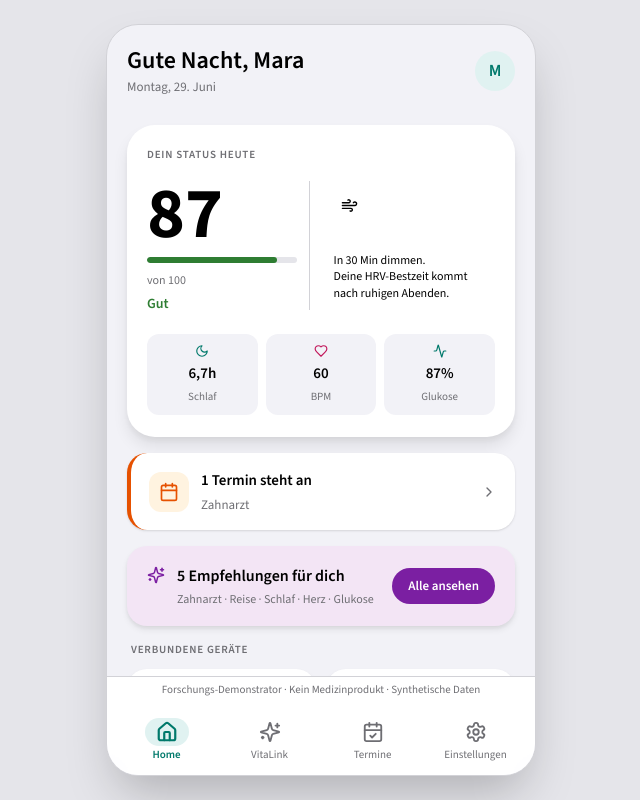
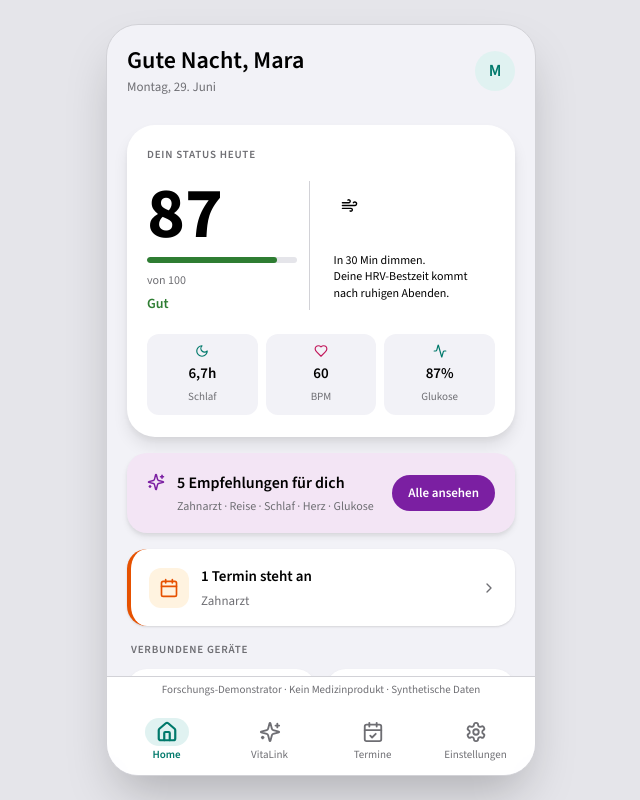
Before and after one commit to hussein-da/VitaLink, a Next.js app: page /dashboard in a window 1280 px wide. Shown: the whole page, without its empty margins (319-959 px from the left). Built offline with nearby package versions, Linux system fonts and the light colour scheme.

Commit message:
vitalink: 1.4 Informationsarchitektur (Kernaussage zuerst auf /vitalink & Dashboard, ahnliche Termine ohne Fehl-Link, Not-found -> /vitalink, E1/E2/E3 dokumentiert)

```diff
--- a/src/app/dashboard/page.tsx
+++ b/src/app/dashboard/page.tsx
@@ -74,29 +74,7 @@ export default function HomePage() {
         <WellnessHero />
       </div>
 
-      {/* ── Zone 3: Dringlichkeits-Hinweis ── */}
-      {zeitkritisch && (
-        <div className="mt-4 px-5">
-          <Link
-            href="/vitalink?filter=termine"
-            className="flex items-center gap-3 rounded-[20px] border-l-4 border-status-warn bg-surface px-[18px] py-4 shadow-sm transition-transform duration-200 ease-out motion-safe:active:scale-[0.98]"
-          >
-            <span className="flex h-10 w-10 shrink-0 items-center justify-center rounded-xl bg-status-warn-light">
-              <Calendar aria-hidden size={20} className="text-status-warn" />
-            </span>
-            <span className="flex min-w-0 flex-1 flex-col gap-[3px]">
-              <span className="text-[15px] font-semibold text-ink">
-                {zeitkritischeListe.length}{" "}
-                {zeitkritischeListe.length === 1 ? "Termin steht an" : "Termine stehen an"}
-              </span>
-              <span className="text-[13px] text-muted">{zeitkritischLabels}</span>
-            </span>
-            <ChevronRight aria-hidden size={16} className="shrink-0 text-muted" />
-          </Link>
-        </div>
-      )}
-
-      {/* ── Zone 4: CTA → VitaLink ── */}
+      {/* ── Zone 3: Kern-Empfehlung zuerst — CTA → VitaLink (DASH-02) ── */}
       <div className="mt-4 px-5">
         <Link
           href="/vitalink"
@@ -118,6 +96,28 @@ export default function HomePage() {
           </span>
         </Link>
       </div>
+
+      {/* ── Zone 4: Dringlichkeits-Hinweis (zeitkritische Termine) ── */}
+      {zeitkritisch && (
+        <div className="mt-4 px-5">
+          <Link
+            href="/vitalink?filter=termine"
+            className="flex items-center gap-3 rounded-[20px] border-l-4 border-status-warn bg-surface px-[18px] py-4 shadow-sm transition-transform duration-200 ease-out motion-safe:active:scale-[0.98]"
+          >
+            <span className="flex h-10 w-10 shrink-0 items-center justify-center rounded-xl bg-status-warn-light">
+              <Calendar aria-hidden size={20} className="text-status-warn" />
+            </span>
+            <span className="flex min-w-0 flex-1 flex-col gap-[3px]">
+              <span className="text-[15px] font-semibold text-ink">
+                {zeitkritischeListe.length}{" "}
+                {zeitkritischeListe.length === 1 ? "Termin steht an" : "Termine stehen an"}
+              </span>
+              <span className="text-[13px] text-muted">{zeitkritischLabels}</span>
+            </span>
+            <ChevronRight aria-hidden size={16} className="shrink-0 text-muted" />
+          </Link>
+        </div>
+      )}
 
       {/* ── Zone 5: Verbundene Geräte ── */}
       <GeraeteSektion />
--- a/src/app/hinweis/[id]/HinweisDetail.tsx
+++ b/src/app/hinweis/[id]/HinweisDetail.tsx
@@ -55,8 +55,8 @@ export default function HinweisDetail({ id }: { id: string }) {
         <AppHeader title="Hinweis nicht gefunden" back={{ href: "/vitalink", label: "VitaLink" }} />
         <div className="px-4 py-6">
           <p className="text-ink">Diesen Hinweis gibt es nicht (mehr).</p>
-          <Link href="/dashboard" className="mt-3 inline-block font-medium text-cat-lifestyle underline">
-            Zurück zur Übersicht
+          <Link href="/vitalink" className="mt-3 inline-block font-medium text-cat-lifestyle underline">
+            Zurück zu deinen Analysen
           </Link>
         </div>
       </div>
--- a/src/app/vitalink/page.tsx
+++ b/src/app/vitalink/page.tsx
@@ -105,6 +105,9 @@ function VitalinkContent() {
         </section>
       ) : (
         <>
+          {/* ── Meta-Insight (Kernaussage zuerst, nicht am Seitenende, VITA-04) ── */}
+          <VitalinkInsight />
+
           {/* ── Zeitkritisch (Deadline < 30 Tage) ── */}
           {zeitkritische.length > 0 && (
             <section className="mt-5 px-4">
@@ -126,9 +129,6 @@ function VitalinkContent() {
               ))}
             </div>
           </section>
-
-          {/* ── Meta-Insight ── */}
-          <VitalinkInsight />
         </>
       )}
     </div>
--- a/src/data/termine.ts
+++ b/src/data/termine.ts
@@ -95,7 +95,9 @@ if (zahnarzt) {
       zuletztLabel: t.zuletzt ? `zuletzt ${t.zuletzt}` : undefined,
       quelle: "epa",
       sourceKey: "epa-vorsorge",
-      link: "/hinweis/zahnarzt",
+      // Kein Link: diese ePA-Vorsorgeeinträge haben keine eigene Erklärseite.
+      // TerminRow rendert sie dann als nicht-klickbare Zeile (TERM-01/IA-01) —
+      // statt fälschlich auf die Zahnarzt-Detailseite zu führen.
     });
   }
 }
```
Also changed, not shown: 1 other file (tests, documents, lock files or other folders).
